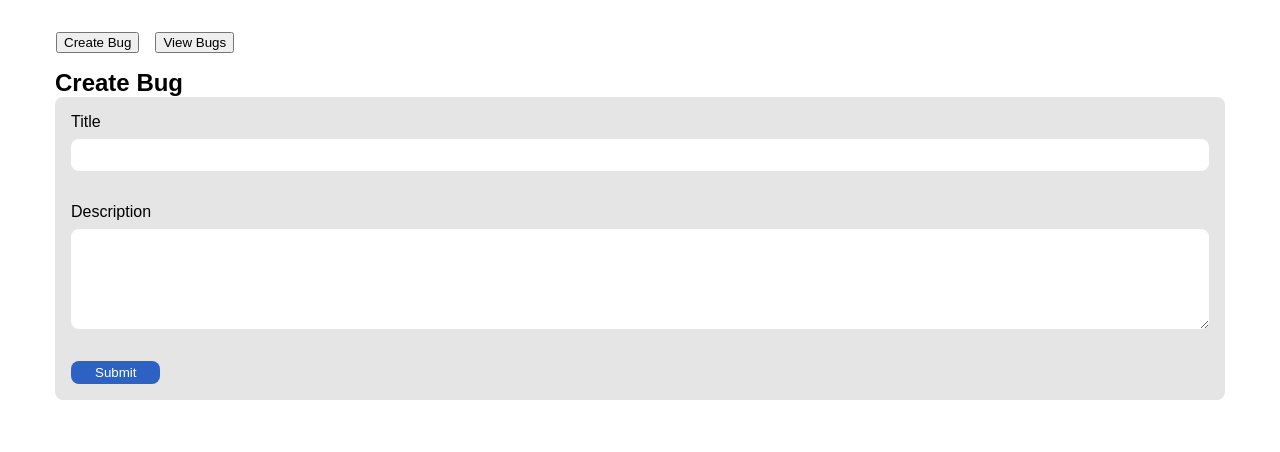
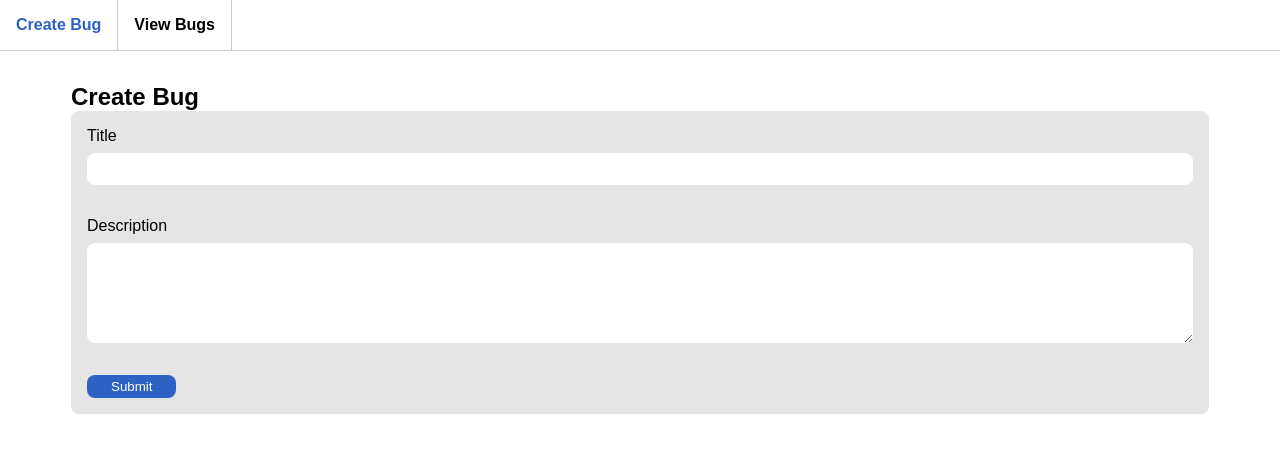
Before and after one commit to therstyle/wild-alaskan, a Vue app: page / in a window 1280 px wide. Shown: the top 452 px of the page. Built offline with nearby package versions, Linux system fonts and the light colour scheme; a web font is replaced by a local one.

Commit message:
Nav styling

```diff
--- a/src/assets/css/global.scss
+++ b/src/assets/css/global.scss
@@ -8,10 +8,6 @@
 body {
 	margin: 0;
 	font-family: var(--main-font);
-}
-
-#app {
-	padding: var(--space-1);
 }
 
 h1,
@@ -36,6 +32,8 @@ h6 {
 section {
 	margin: auto;
 	max-width: var(--container-max-width);
+	padding-left: var(--space-1);
+	padding-right: var(--space-1);
 
 	input,
 	textarea {
--- a/src/components/AppNav.vue
+++ b/src/components/AppNav.vue
@@ -1,25 +1,63 @@
 <script setup>
-import { setCurrentComponent } from '../state/useCurrentComponent';
+import { currentComponent, setCurrentComponent } from '../state/useCurrentComponent';
 </script>
 
 <template>
-	<nav>
-		<ul>
-			<li><button @click="setCurrentComponent('CreateBug')">Create Bug</button></li>
-			<li><button @click="setCurrentComponent('ListBugs')">View Bugs</button></li>
-		</ul>
-	</nav>
+	<header>
+		<nav>
+			<ul>
+				<li>
+					<button
+					@click="setCurrentComponent('CreateBug')"
+					:class="{'active': currentComponent === 'CreateBug'}"
+					>Create Bug</button>
+				</li>
+
+				<li>
+					<button
+						@click="setCurrentComponent('ListBugs')"
+						:class="{'active': currentComponent === 'ListBugs'}"
+					>View Bugs</button>
+				</li>
+			</ul>
+		</nav>
+	</header>
 </template>
 
 <style lang="scss" scoped>
+header {
+	--border-color: #ccc;
+
+	margin-bottom: var(--space-2);
+	border-bottom: 1px solid var(--border-color);
+}
+
 nav {
 	> ul {
 		display: flex;
-		gap: 16px;
-	}
+		margin: 0;
+		padding: 0;
 
-	li {
-		list-style: none;
+		> li {
+			list-style: none;
+			border-right: 1px solid var(--border-color);
+
+			button {
+				font-weight: 700;
+				font-size: 16px;
+				padding: 16px;
+				background: transparent;
+				border: none;
+
+				&.active {
+					color: var(--dark-blue);
+				}
+
+				&:hover {
+					color: var(--light-blue);
+				}
+			}
+		}
 	}
 }
 </style>
```
